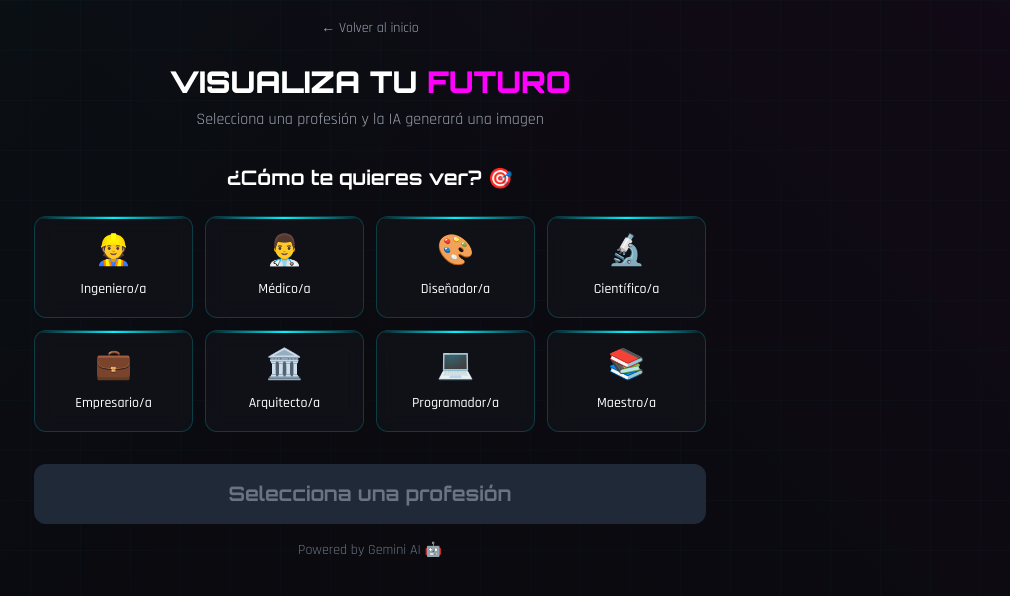
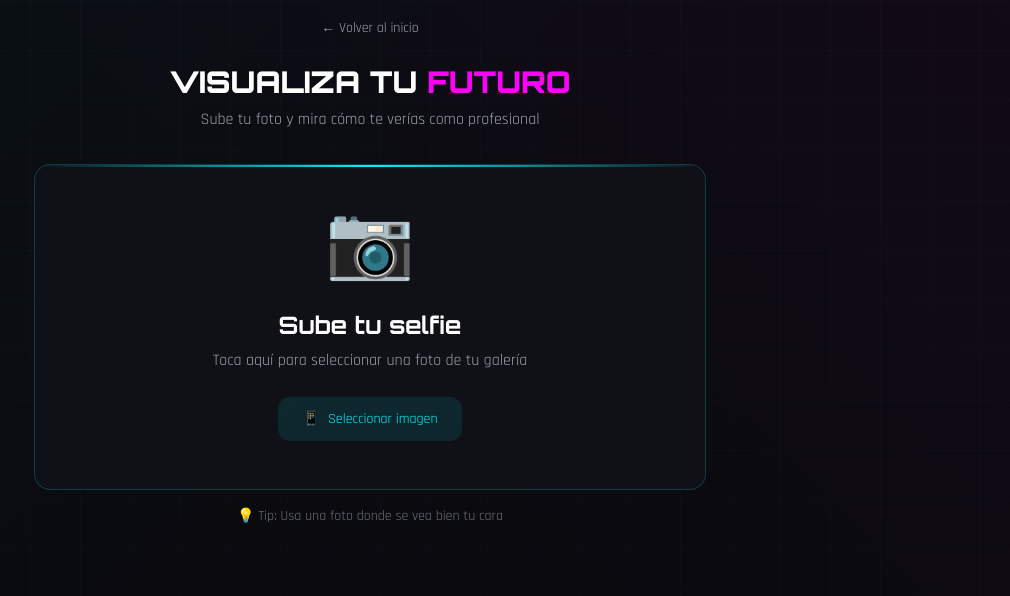
Before and after one commit to torrescarlos021/feria-ocupacional, a Next.js app: page /results in a window 1280 px wide. Shown: the top 596 px of the page, without its empty margins (270-1280 px from the left). Built offline with nearby package versions, Linux system fonts and the light colour scheme.

Commit message:
Refactor image upload and generation logic

```diff
--- a/app/results/page.js
+++ b/app/results/page.js
@@ -1,6 +1,6 @@
 'use client';
 
-import { useState } from 'react';
+import { useState, useRef } from 'react';
 import { motion, AnimatePresence } from 'framer-motion';
 import Link from 'next/link';
 
@@ -16,22 +16,36 @@ const professions = [
 ];
 
 export default function ResultsPage() {
-  const [step, setStep] = useState('select');
+  const [step, setStep] = useState('upload');
+  const [uploadedImage, setUploadedImage] = useState(null);
   const [selectedProfession, setSelectedProfession] = useState(null);
   const [generatedImage, setGeneratedImage] = useState(null);
   const [error, setError] = useState('');
   const [loadingText, setLoadingText] = useState('');
+  const fileInputRef = useRef(null);
 
   const loadingMessages = [
-    "Preparando tu transformación... ✨",
-    "Conectando con la IA... 🤖",
+    "Analizando tu foto... 📸",
+    "Preparando la magia de IA... ✨",
     "Generando tu futuro profesional... 🎯",
-    "Aplicando magia tecnológica... 🪄",
+    "Aplicando transformación... 🪄",
     "Casi listo... 🚀"
   ];
 
+  const handleImageUpload = (e) => {
+    const file = e.target.files[0];
+    if (file) {
+      const reader = new FileReader();
+      reader.onloadend = () => {
+        setUploadedImage(reader.result);
+        setStep('select');
+      };
+      reader.readAsDataURL(file);
+    }
+  };
+
   const generateImage = async () => {
-    if (!selectedProfession) return;
+    if (!selectedProfession || !uploadedImage) return;
 
     setStep('generating');
     setError('');
@@ -41,13 +55,16 @@ export default function ResultsPage() {
     const loadingInterval = setInterval(() => {
       messageIndex = (messageIndex + 1) % loadingMessages.length;
       setLoadingText(loadingMessages[messageIndex]);
-    }, 2500);
+    }, 3000);
 
     try {
       const response = await fetch('/api/generate', {
         method: 'POST',
         headers: { 'Content-Type': 'application/json' },
-        body: JSON.stringify({ profession: selectedProfession.id }),
+        body: JSON.stringify({
+          image: uploadedImage,
+          profession: selectedProfession.id
+        }),
       });
 
       const data = await response.json();
@@ -65,14 +82,31 @@ export default function ResultsPage() {
     }
   };
 
-  const downloadImage = () => {
+  const resetAll = () => {
+    setStep('upload');
+    setUploadedImage(null);
+    setSelectedProfession(null);
+    setGeneratedImage(null);
+    setError('');
+  };
+
+  const downloadImage = async () => {
     if (!generatedImage) return;
-    const link = document.createElement('a');
-    link.href = generatedImage;
-    link.download = `mi-futuro-como-${selectedProfession.id}.png`;
-    document.body.appendChild(link);
-    link.click();
-    document.body.removeChild(link);
+
+    try {
+      const response = await fetch(generatedImage);
+      const blob = await response.blob();
+      const url = window.URL.createObjectURL(blob);
+      const link = document.createElement('a');
+      link.href = url;
+      link.download = `mi-futuro-como-${selectedProfession.id}.png`;
+      document.body.appendChild(link);
+      link.click();
+      document.body.removeChild(link);
+      window.URL.revokeObjectURL(url);
+    } catch (err) {
+      window.open(generatedImage, '_blank');
+    }
   };
 
   return (
@@ -86,12 +120,43 @@ export default function ResultsPage() {
             <span className="text-white">VISUALIZA TU</span>{' '}
             <span className="text-neon-magenta">FUTURO</span>
           </h1>
-          <p className="text-gray-400 mt-2">Selecciona una profesión y la IA generará una imagen</p>
+          <p className="text-gray-400 mt-2">Sube tu foto y mira cómo te verías como profesional</p>
         </div>
 
         <AnimatePresence mode="wait">
+          {step === 'upload' && (
+            <motion.div initial={{ opacity: 0, y: 20 }} animate={{ opacity: 1, y: 0 }} exit={{ opacity: 0, y: -20 }} className="text-center">
+              <div
+                onClick={() => fileInputRef.current?.click()}
+                className="card-neon rounded-2xl p-12 cursor-pointer hover:border-neon-cyan/50 transition-all group"
+              >
+                <motion.div animate={{ y: [0, -10, 0] }} transition={{ duration: 2, repeat: Infinity }} className="text-7xl mb-6">
+                  📷
+                </motion.div>
+                <h3 className="font-display text-2xl font-bold text-white mb-2 group-hover:text-neon-cyan transition-colors">
+                  Sube tu selfie
+                </h3>
+                <p className="text-gray-400 mb-6">Toca aquí para seleccionar una foto de tu galería</p>
+                <div className="inline-flex items-center gap-2 px-6 py-3 bg-neon-cyan/10 rounded-xl text-neon-cyan text-sm">
+                  <span>📱</span>
+                  <span>Seleccionar imagen</span>
+                </div>
+                <input ref={fileInputRef} type="file" accept="image/*" onChange={handleImageUpload} className="hidden" />
+              </div>
+              <p className="text-gray-500 text-sm mt-4">💡 Tip: Usa una foto donde se vea bien tu cara</p>
+            </motion.div>
+          )}
+
           {step === 'select' && (
             <motion.div initial={{ opacity: 0, y: 20 }} animate={{ opacity: 1, y: 0 }} exit={{ opacity: 0, y: -20 }}>
+              <div className="flex justify-center mb-6">
+                <div className="relative">
+                  <img src={uploadedImage} alt="Tu foto" className="w-24 h-24 rounded-full object-cover border-4 border-neon-cyan" />
+                  <button onClick={resetAll} className="absolute -top-2 -right-2 w-8 h-8 bg-red-500 rounded-full flex items-center justify-center text-white text-sm hover:bg-red-600">
+                    ✕
+                  </button>
+                </div>
+              </div>
               <h3 className="font-display text-xl font-bold text-white text-center mb-6">¿Cómo te quieres ver? 🎯</h3>
               <div className="grid grid-cols-2 sm:grid-cols-4 gap-3 mb-8">
                 {professions.map((profession) => (
@@ -118,40 +183,39 @@ export default function ResultsPage() {
                   selectedProfession ? 'bg-gradient-to-r from-neon-magenta to-neon-cyan text-arena-dark cursor-pointer' : 'bg-gray-800 text-gray-500 cursor-not-allowed'
                 }`}
               >
-                {selectedProfession ? '✨ GENERAR CON IA' : 'Selecciona una profesión'}
+                {selectedProfession ? '✨ GENERAR MI IMAGEN' : 'Selecciona una profesión'}
               </motion.button>
-              <p className="text-center text-gray-500 text-sm mt-4">Powered by Gemini AI 🤖</p>
             </motion.div>
           )}
 
           {step === 'generating' && (
             <motion.div initial={{ opacity: 0 }} animate={{ opacity: 1 }} exit={{ opacity: 0 }} className="text-center py-12">
               <motion.div animate={{ rotate: 360, scale: [1, 1.1, 1] }} transition={{ rotate: { duration: 2, repeat: Infinity, ease: "linear" }, scale: { duration: 1, repeat: Infinity } }} className="text-8xl mb-8 inline-block">
-                {selectedProfession.emoji}
+                {selectedProfession?.emoji}
               </motion.div>
-              <h3 className="font-display text-2xl font-bold text-white mb-4">Creando tu imagen de {selectedProfession.name}</h3>
+              <h3 className="font-display text-2xl font-bold text-white mb-4">Creando tu imagen de {selectedProfession?.name}</h3>
               <p className="text-neon-cyan mb-8">{loadingText}</p>
               <div className="max-w-xs mx-auto h-2 bg-arena-card rounded-full overflow-hidden">
                 <motion.div className="h-full bg-gradient-to-r from-neon-cyan to-neon-magenta" animate={{ x: ["-100%", "100%"] }} transition={{ duration: 1.5, repeat: Infinity, ease: "easeInOut" }} style={{ width: "50%" }} />
               </div>
-              <p className="text-gray-500 text-sm mt-6">Esto puede tomar 10-20 segundos...</p>
+              <p className="text-gray-500 text-sm mt-6">Esto puede tomar 20-40 segundos...</p>
             </motion.div>
           )}
 
           {step === 'result' && (
             <motion.div initial={{ opacity: 0, scale: 0.9 }} animate={{ opacity: 1, scale: 1 }} className="text-center">
               <div className="text-6xl mb-4">🎉</div>
-              <h2 className="font-display text-2xl font-bold text-white mb-2">¡Tu futuro como {selectedProfession.name}!</h2>
+              <h2 className="font-display text-2xl font-bold text-white mb-2">¡Tu futuro como {selectedProfession?.name}!</h2>
               <p className="text-gray-400 mb-6">Generado con Inteligencia Artificial</p>
               <div className="card-neon rounded-2xl p-2 mb-6 overflow-hidden">
-                <img src={generatedImage} alt={`Tu futuro como ${selectedProfession.name}`} className="w-full rounded-xl" />
+                <img src={generatedImage} alt={`Tu futuro como ${selectedProfession?.name}`} className="w-full rounded-xl" />
               </div>
               <div className="space-y-3">
                 <motion.button whileHover={{ scale: 1.02 }} whileTap={{ scale: 0.98 }} onClick={downloadImage} className="w-full py-4 bg-gradient-to-r from-neon-green to-neon-cyan rounded-xl font-display font-bold text-lg text-arena-dark">
                   📥 DESCARGAR IMAGEN
                 </motion.button>
-                <button onClick={() => { setStep('select'); setSelectedProfession(null); setGeneratedImage(null); }} className="w-full py-3 text-gray-400 hover:text-white transition-colors">
-                  🔄 Generar otra profesión
+                <button onClick={resetAll} className="w-full py-3 text-gray-400 hover:text-white transition-colors">
+                  🔄 Generar otra imagen
                 </button>
                 <Link href="/recursos"><button className="w-full py-3 text-neon-cyan hover:underline">📚 Ver recursos de carreras →</button></Link>
               </div>
@@ -163,7 +227,7 @@ export default function ResultsPage() {
               <div className="text-6xl mb-4">😅</div>
               <h3 className="font-display text-xl font-bold text-white mb-2">Algo salió mal</h3>
               <p className="text-gray-400 mb-6">{error}</p>
-              <motion.button whileHover={{ scale: 1.02 }} whileTap={{ scale: 0.98 }} onClick={() => setStep('select')} className="px-8 py-3 bg-neon-cyan/20 border border-neon-cyan rounded-xl text-neon-cyan font-bold">
+              <motion.button whileHover={{ scale: 1.02 }} whileTap={{ scale: 0.98 }} onClick={resetAll} className="px-8 py-3 bg-neon-cyan/20 border border-neon-cyan rounded-xl text-neon-cyan font-bold">
                 🔄 Intentar de nuevo
               </motion.button>
             </motion.div>
```
